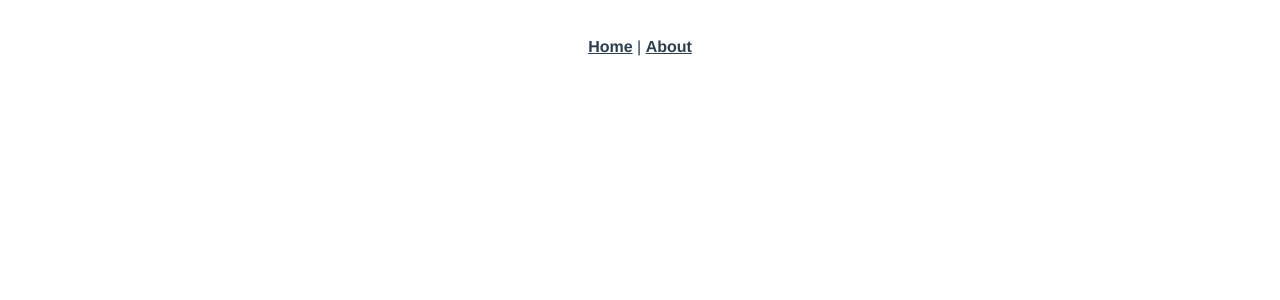
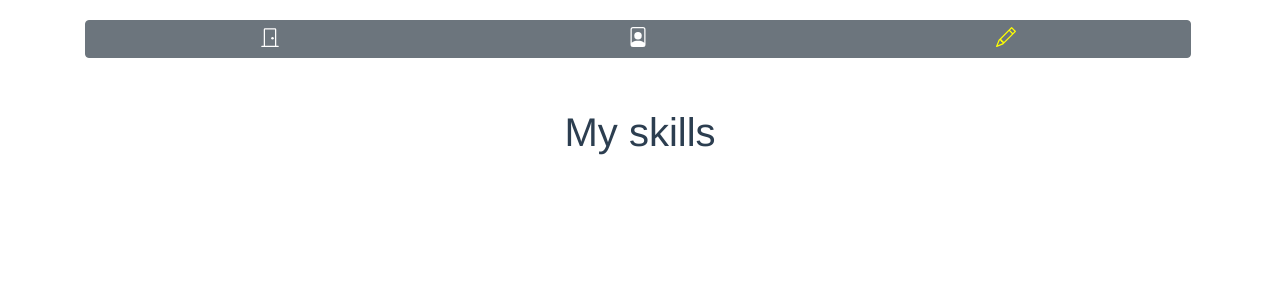
Before and after one commit to kot26-7/Profile, a Vue app: page /skills in a window 1280 px wide. Shown: the top 300 px of the page. Built offline with nearby package versions, Linux system fonts and the light colour scheme.

Commit message:
install boostrap and edit router

```diff
--- a/package.json
+++ b/package.json
@@ -8,8 +8,10 @@
     "lint": "vue-cli-service lint"
   },
   "dependencies": {
+    "bootstrap": "^4.5.3",
+    "bootstrap-vue": "^2.18.1",
     "core-js": "^3.6.5",
-    "vue": "^2.6.11",
+    "vue": "^2.6.12",
     "vue-router": "^3.2.0"
   },
   "devDependencies": {
--- a/public/index.html
+++ b/public/index.html
@@ -3,7 +3,7 @@
   <head>
     <meta charset="utf-8">
     <meta http-equiv="X-UA-Compatible" content="IE=edge">
-    <meta name="viewport" content="width=device-width,initial-scale=1.0">
+    <meta name="viewport" content="width=device-width,initial-scale=1., shrink-to-fit=no">
     <link rel="icon" href="<%= BASE_URL %>favicon.ico">
     <title><%= htmlWebpackPlugin.options.title %></title>
   </head>
--- a/src/App.vue
+++ b/src/App.vue
@@ -1,11 +1,24 @@
 <template>
-  <div id="app">
-    <div id="nav">
-      <router-link to="/">Home</router-link> |
-      <router-link to="/about">About</router-link>
+  <b-container id="app">
+    <b-button-toolbar>
+      <b-button-group class="mr-1">
+        <b-button to="/" title="Home">
+          <b-icon icon="door-closed" aria-hidden="true"></b-icon>
+        </b-button>
+        <b-button to="/profile" title="Profile">
+          <b-icon icon="file-person" aria-hidden="true"></b-icon>
+        </b-button>
+        <b-button to="/skills" title="Skills">
+          <b-icon icon="pencil" aria-hidden="true"></b-icon>
+        </b-button>
+      </b-button-group>
+    </b-button-toolbar>
+    <div id="view-zone">
+      <transition>
+        <router-view/>
+      </transition>
     </div>
-    <router-view/>
-  </div>
+  </b-container>
 </template>
 
 <style>
@@ -17,16 +30,38 @@
   color: #2c3e50;
 }
 
-#nav {
-  padding: 30px;
+.btn-group {
+  width: 100%;
+  margin-top: 20px;
 }
 
-#nav a {
-  font-weight: bold;
-  color: #2c3e50;
+a.router-link-exact-active {
+  color: yellow;
 }
 
-#nav a.router-link-exact-active {
-  color: #42b983;
+#view-zone {
+  margin-top: 50px
+}
+
+.v-enter {
+  transform: translate(0, -50px);
+  opacity: 0;
+}
+.v-enter-to {
+  opacity: 1;
+}
+.v-enter-active {
+  transition: all 2s 1s ease;
+}
+.v-leave {
+  transform: translate(0, 0);
+  opacity: 1;
+}
+.v-leave-to {
+  transform: translate(0, 100px);
+  opacity: 0;
+}
+.v-leave-active {
+  transition: all 1s 0s ease;
 }
 </style>
--- a/src/main.js
+++ b/src/main.js
@@ -1,8 +1,14 @@
 import Vue from 'vue'
 import App from './App.vue'
 import router from './router'
+import { BootstrapVue, IconsPlugin } from 'bootstrap-vue'
+import 'bootstrap/dist/css/bootstrap.css'
+import 'bootstrap-vue/dist/bootstrap-vue.css'
 
 Vue.config.productionTip = false
+
+Vue.use(BootstrapVue)
+Vue.use(IconsPlugin)
 
 new Vue({
   router,
--- a/src/router/index.js
+++ b/src/router/index.js
@@ -11,12 +11,14 @@ const routes = [
     component: Home
   },
   {
-    path: '/about',
-    name: 'About',
-    // route level code-splitting
-    // this generates a separate chunk (about.[hash].js) for this route
-    // which is lazy-loaded when the route is visited.
-    component: () => import(/* webpackChunkName: "about" */ '../views/About.vue')
+    path: '/profile',
+    name: 'Profile',
+    component: () => import('../views/Profile.vue')
+  },
+  {
+    path: '/skills',
+    name: 'Skills',
+    component: () => import('../views/Skills.vue')
   }
 ]
 
--- a/src/views/Home.vue
+++ b/src/views/Home.vue
@@ -1,7 +1,7 @@
 <template>
   <div class="home">
     <img alt="Vue logo" src="../assets/logo.png">
-    <HelloWorld msg="Welcome to Your Vue.js App"/>
+    <HelloWorld msg="Thank you for coming."/>
   </div>
 </template>
 
--- a/src/views/About.vue
+++ b/src/views/Profile.vue
@@ -1,5 +1,5 @@
 <template>
   <div class="about">
-    <h1>This is an about page</h1>
+    <h1>Profile</h1>
   </div>
 </template>
--- /dev/null
+++ b/src/views/Skills.vue
@@ -0,0 +1,5 @@
+<template>
+  <div class="skills">
+    <h1>My skills</h1>
+  </div>
+</template>
```
Also changed, not shown: 1 other file (tests, documents, lock files or other folders).
